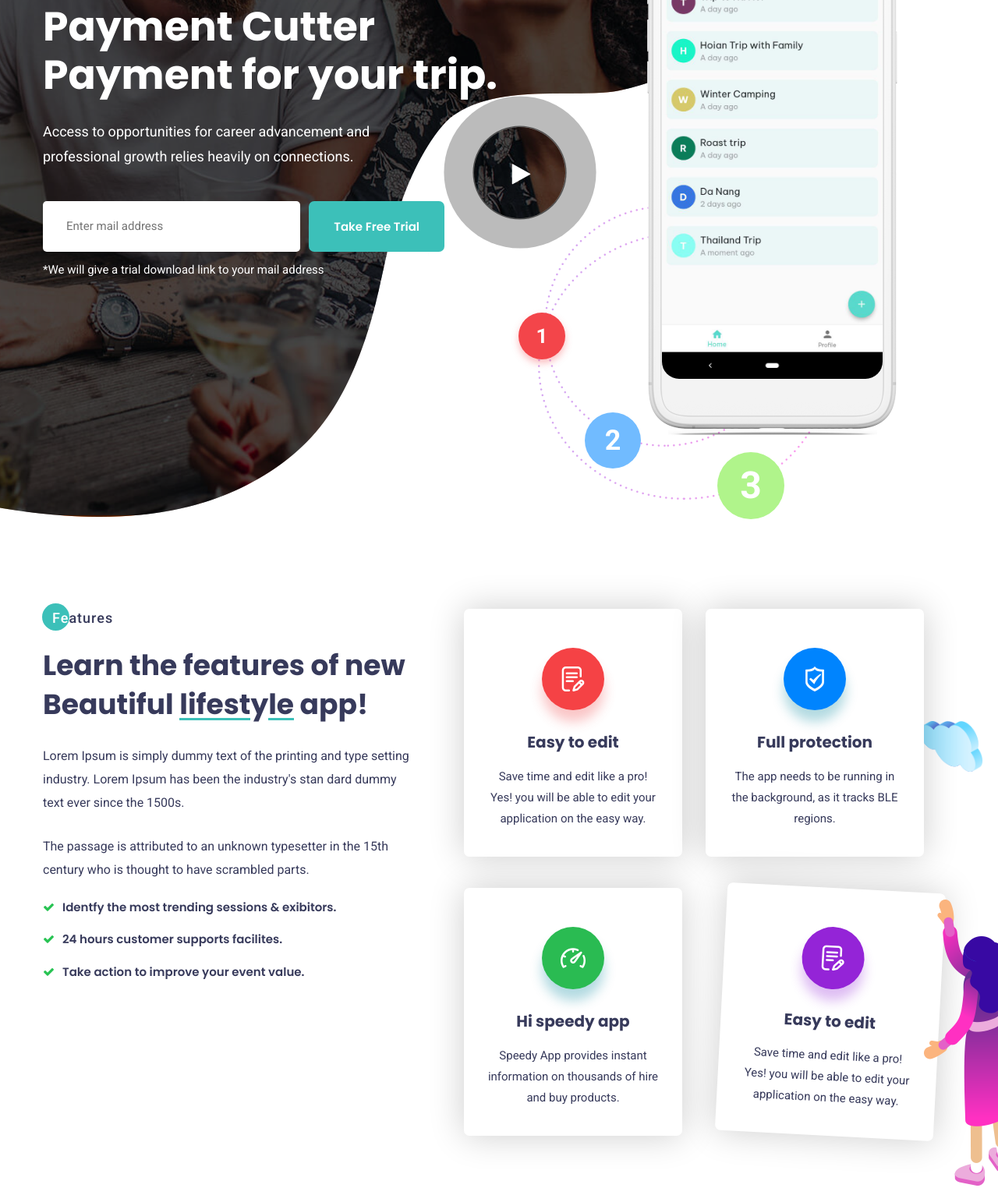
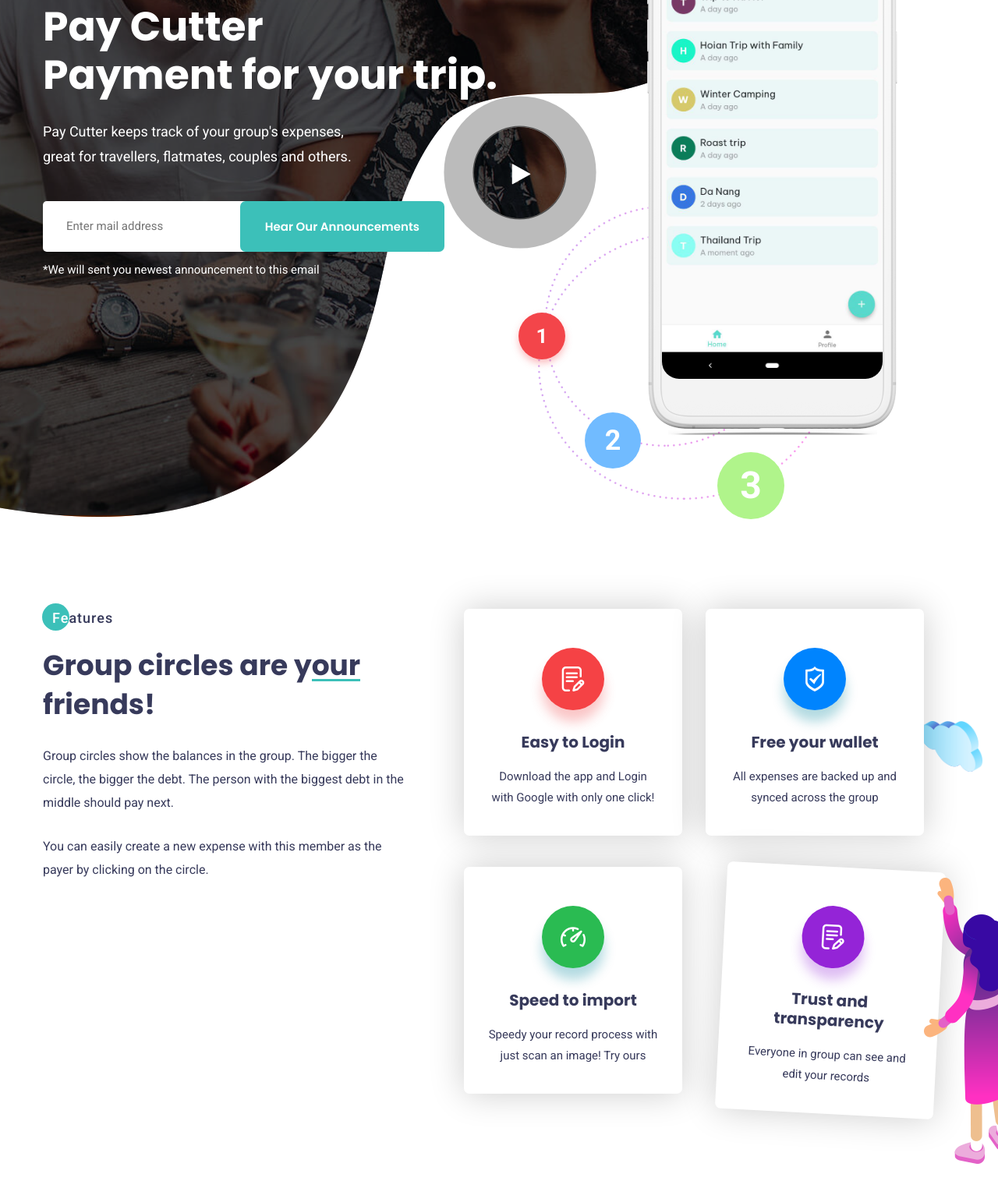
Before and after one commit to kreazyme/LandingPage-PBL, a plain HTML site: page index.html in a window 1280 px wide. Shown: the part 307-1831 px from the top of the page at 78% size. Drawn offline with Linux system fonts and the light colour scheme; files whose address does not match are found by name.

Commit message:
edit text

```diff
--- a/index.html
+++ b/index.html
@@ -9,8 +9,8 @@
 	<link href="css/main.css" rel="stylesheet">
 	<link href="css/responsive.css" rel="stylesheet">
 
-	<link  rel="shortcut icon" href="images/img/logo.png" sizes="2x2" type="image/x-icon">
-	<link  rel="icon" href="images/img/logo.png" sizes="2x2" type="image/x-icon">
+	<link rel="shortcut icon" href="images/img/logo.png" sizes="2x2" type="image/x-icon">
+	<link rel="icon" href="images/img/logo.png" sizes="2x2" type="image/x-icon">
 
 	<!-- Responsive -->
 	<meta http-equiv="X-UA-Compatible" content="IE=edge">
@@ -36,8 +36,8 @@
 					<div class="clearfix">
 
 						<div class="pull-left logo-box">
-							<div class="logo"><a href="index.html"><img style="width: 140px; height: 50px" src="images/img/logo_ngangAsset 9@4x.png" alt=""
-										title=""></a></div>
+							<div class="logo"><a href="index.html"><img style="width: 140px; height: 50px"
+										src="images/img/logo_ngangAsset 9@4x.png" alt="" title=""></a></div>
 						</div>
 
 						<div class="nav-outer clearfix">
@@ -120,28 +120,27 @@
 					<!-- Content Column -->
 					<div class="content-column col-lg-7 col-md-12 col-sm-12">
 						<div class="inner-column">
-							<h1>Payment Cutter <br> Payment for your trip.</h1>
-							<div class="text">Access to opportunities for career advancement and <br> professional
-								growth relies heavily on connections.</div>
+							<h1>Pay Cutter <br> Payment for your trip.</h1>
+							<div class="text">Pay Cutter keeps track of your group's expenses, <br /> great for
+								travellers, flatmates, couples and others.</div>
 							<div class="newsletter-form">
 								<form method="post" action="contact.html">
 									<div class="form-group">
 										<input type="email" name="email" value="" placeholder="Enter mail address"
 											required="">
-										<button type="submit" class="theme-btn btn-style-two"><span class="txt">Take
-												free trial</span></button>
+										<button type="submit" class="theme-btn btn-style-two"><span class="txt">Hear our
+												announcements</span></button>
 									</div>
 								</form>
 							</div>
-							<div class="address">*We will give a trial download link to your mail address</div>
+							<div class="address">*We will sent you newest announcement to this email</div>
 							<!--Video Box-->
 							<div class="video-box wow fadeInRight" data-wow-delay="0ms" data-wow-duration="1500ms">
 								<figure class="video-image">
-									<img  src="images/img/video.jpg" alt="">
+									<img src="images/img/video.jpg" alt="">
 								</figure>
-								<a href="https://www.youtube.com/watch?v=WNm_ez1h7Tc&pp=ygUUZmluYW5jaWFsIG1hbmFnZW1lbnQ%3D&fbclid=IwAR2Ox-29oVs8yE58O3dgkPT3JUcC1hhNvSiR3MJS0myEsQ7x7SLZLZbsl4s"
-									class="lightbox-image overlay-box"><span class="fa fa-play"><i
-											class="ripple"></i></span></a>
+								<a href="https://youtu.be/Y9ZYvJ_HE80" class="lightbox-image overlay-box"><span
+										class="fa fa-play"><i class="ripple"></i></span></a>
 							</div>
 						</div>
 					</div>
@@ -233,19 +232,20 @@
 						<div class="iner-column">
 							<div class="sec-title">
 								<div class="title"><span>Fe</span>atures</div>
-								<h2>Learn the features of new Beautiful <span>lifest</span>y<span>le</span> app!</h2>
+								<h2>Group circles are <span></span>y<span>our </span> friends!</h2>
 							</div>
 							<div class="text">
-								<p>Lorem Ipsum is simply dummy text of the printing and type setting industry. Lorem
-									Ipsum has been the industry's stan dard dummy text ever since the 1500s.</p>
-								<p>The passage is attributed to an unknown typesetter in the 15th century who is thought
-									to have scrambled parts.</p>
-							</div>
-							<ul class="list-style-one">
+								<p>Group circles show the balances in the group. The bigger the circle, the bigger the
+									debt. The person with the biggest
+									debt in the middle should pay next. </p>
+								<p>You can easily create a new expense with this member as the payer by clicking on the
+									circle.</p>
+							</div>
+							<!-- <ul class="list-style-one">
 								<li>Identfy the most trending sessions & exibitors.</li>
 								<li>24 hours customer supports facilites.</li>
 								<li>Take action to improve your event value.</li>
-							</ul>
+							</ul> -->
 							<!-- <a href="contact.html" class="theme-btn btn-style-three"><span class="txt">Contact
 									Us</span></a> -->
 						</div>
@@ -267,9 +267,9 @@
 										<div class="icon-box">
 											<span class="icon flaticon-writing"></span>
 										</div>
-										<h3>Easy to edit</h3>
-										<div class="text">Save time and edit like a pro! Yes! you will be able to edit
-											your application on the easy way.</div>
+										<h3>Easy to Login</h3>
+										<div class="text">Download the app and Login with Google with only one click!
+										</div>
 									</div>
 								</div>
 
@@ -280,9 +280,8 @@
 										<div class="icon-box">
 											<span class="icon flaticon-protection-shield-with-a-check-mark"></span>
 										</div>
-										<h3>Full protection</h3>
-										<div class="text">The app needs to be running in the background, as it tracks
-											BLE regions. </div>
+										<h3>Free your wallet</h3>
+										<div class="text">All expenses are backed up and synced across the group</div>
 									</div>
 								</div>
 
@@ -293,9 +292,9 @@
 										<div class="icon-box">
 											<span class="icon flaticon-dashboard"></span>
 										</div>
-										<h3>Hi speedy app</h3>
-										<div class="text">Speedy App provides instant information on thousands of hire
-											and buy products.</div>
+										<h3>Speed to import</h3>
+										<div class="text">Speedy your record process with just scan an image! Try ours
+										</div>
 									</div>
 								</div>
 
@@ -305,9 +304,8 @@
 										<div class="icon-box">
 											<span class="icon flaticon-writing"></span>
 										</div>
-										<h3>Easy to edit</h3>
-										<div class="text">Save time and edit like a pro! Yes! you will be able to edit
-											your application on the easy way.</div>
+										<h3>Trust and transparency</h3>
+										<div class="text">Everyone in group can see and edit your records</div>
 									</div>
 								</div>
 
@@ -331,7 +329,8 @@
 				<div class="row clearfix">
 					<!-- <div class="patern-layer-one" style="background-image: url(images/background/pattern-2.png)"></div> -->
 					<div class="patern-layer-two" style="background-image: url(images/background/pattern-3.png)"></div>
-				<div class="patern-layer-three" style="background-image: url(images/background/pattern-4.png)"></div>
+					<div class="patern-layer-three" style="background-image: url(images/background/pattern-4.png)">
+					</div>
 					<div class="auto-container">
 
 						<!-- Carousel Wrapper -->
@@ -348,8 +347,9 @@
 											<div class="carousel-item active">
 												<div class="content">
 													<div class="image">
-													<a href="https://via.placeholder.com/287x616" data-fancybox="steps"
-														data-caption="" class="image-link lightbox-image"><img
+														<a href="https://via.placeholder.com/287x616"
+															data-fancybox="steps" data-caption=""
+															class="image-link lightbox-image"><img
 																src="https://via.placeholder.com/287x616" alt="" /></a>
 													</div>
 												</div>
@@ -358,8 +358,9 @@
 											<div class="carousel-item">
 												<div class="content">
 													<div class="image">
-													<a href="https://via.placeholder.com/287x616" data-fancybox="steps"
-														data-caption="" class="image-link lightbox-image"><img
+														<a href="https://via.placeholder.com/287x616"
+															data-fancybox="steps" data-caption=""
+															class="image-link lightbox-image"><img
 																src="https://via.placeholder.com/287x616" alt="" /></a>
 													</div>
 												</div>
@@ -368,8 +369,9 @@
 											<div class="carousel-item">
 												<div class="content">
 													<div class="image">
-													<a href="https://via.placeholder.com/287x616" data-fancybox="steps"
-														data-caption="" class="image-link lightbox-image"><img
+														<a href="https://via.placeholder.com/287x616"
+															data-fancybox="steps" data-caption=""
+															class="image-link lightbox-image"><img
 																src="https://via.placeholder.com/287x616" alt="" /></a>
 													</div>
 												</div>
@@ -412,7 +414,7 @@
 												<span class="number">3</span>
 												<span class="icon"><i class="flaticon-gift"></i></span>
 												<strong>Enjoy the app!</strong>
-											Using app
+												Try to record and cut your payment with Pay Cutter!
 											</li>
 
 										</ul>
@@ -871,8 +873,7 @@
 		<div class="auto-container">
 			<div class="sec-title centered style-two">
 				<div class="title"><span>Ap</span>p Screenshots</div>
-					<h2>App screenshots will be <span>im</span>p<span>ortant</span> <br> to know properly the app!
-						lifestyle app!</h2>
+				<h2> Feel free and download the app!</h2>
 			</div>
 
 			<div class="row appScreenshotCarousel-container swiper-container">
@@ -923,7 +924,7 @@
 			<div class="auto-container">
 				<div class="sec-title centered">
 					<div class="title"><span>In</span>tegrations</div>
-							<h2>We use some plugins to do premium <br> quality <span>inte</span>g<span>rations</span></h2>
+					<h2>We use some Technologies to do premium <br> quality <span>inte</span>g<span>rations</span></h2>
 				</div>
 			</div>
 
@@ -964,10 +965,10 @@
 							<img src="images/img/bloc.png" alt="" class="img-responsive">
 							<span class="badge badge-contrast shadow-box">Flutter Bloc</span>
 						</div>
-								<div class="bubble bg-contrast rounded-circle p-2 shadow icon icon-lg">
+						<!-- <div class="bubble bg-contrast rounded-circle p-2 shadow icon icon-lg">
 							<img src="images/resource/Integrations-9.jpg" alt="" class="img-responsive">
 							<span class="badge badge-contrast shadow-box">Paypal</span>
-								</div>
+						</div> -->
 						<!--  <div class="bubble bg-contrast rounded-circle p-2 shadow icon icon-xxl">
 									<img src="images/resource/Integrations-10.jpg" alt="" class="img-responsive">
 									<span class="badge badge-contrast shadow-box">Stripe</span>
@@ -1694,7 +1695,8 @@
 					<div class="footer-column col-lg-4 col-md-6 col-sm-12">
 						<div class="footer-widget logo-widget">
 							<div class="logo">
-									<a href="index.html"><img style="max-width: 50%;padding-left: 10px;" src="images/img/logo_ngangAsset 9@4x.png" alt="" /></a>
+								<a href="index.html"><img style="max-width: 50%;padding-left: 10px;"
+										src="images/img/logo_ngangAsset 9@4x.png" alt="" /></a>
 							</div>
 							<div class="text"> <br> </div>
 							<div class="paypall">
@@ -1764,7 +1766,7 @@
 			<div class="footer-bottom">
 				<div class="clearfix">
 					<div class="pull-left">
-							<div class="copyright">&copy; 2020 Themexriver</div>
+						<div class="copyright">&copy; 2023 Tran Duc Thong</div>
 					</div>
 					<div class="pull-right">
 						<ul class="footer-nav">
```
Lines whose indentation alone changed are shown as unchanged.
